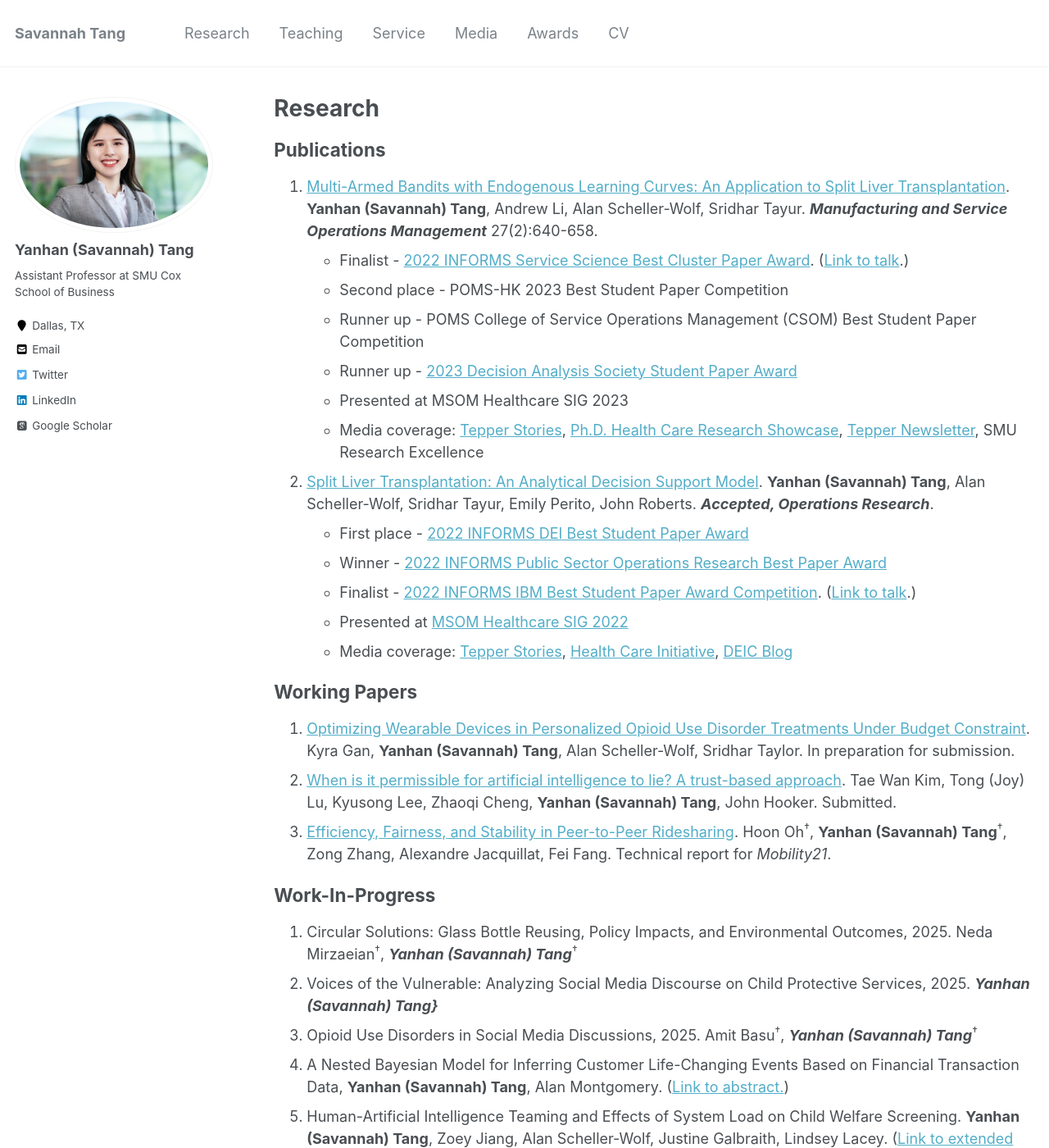
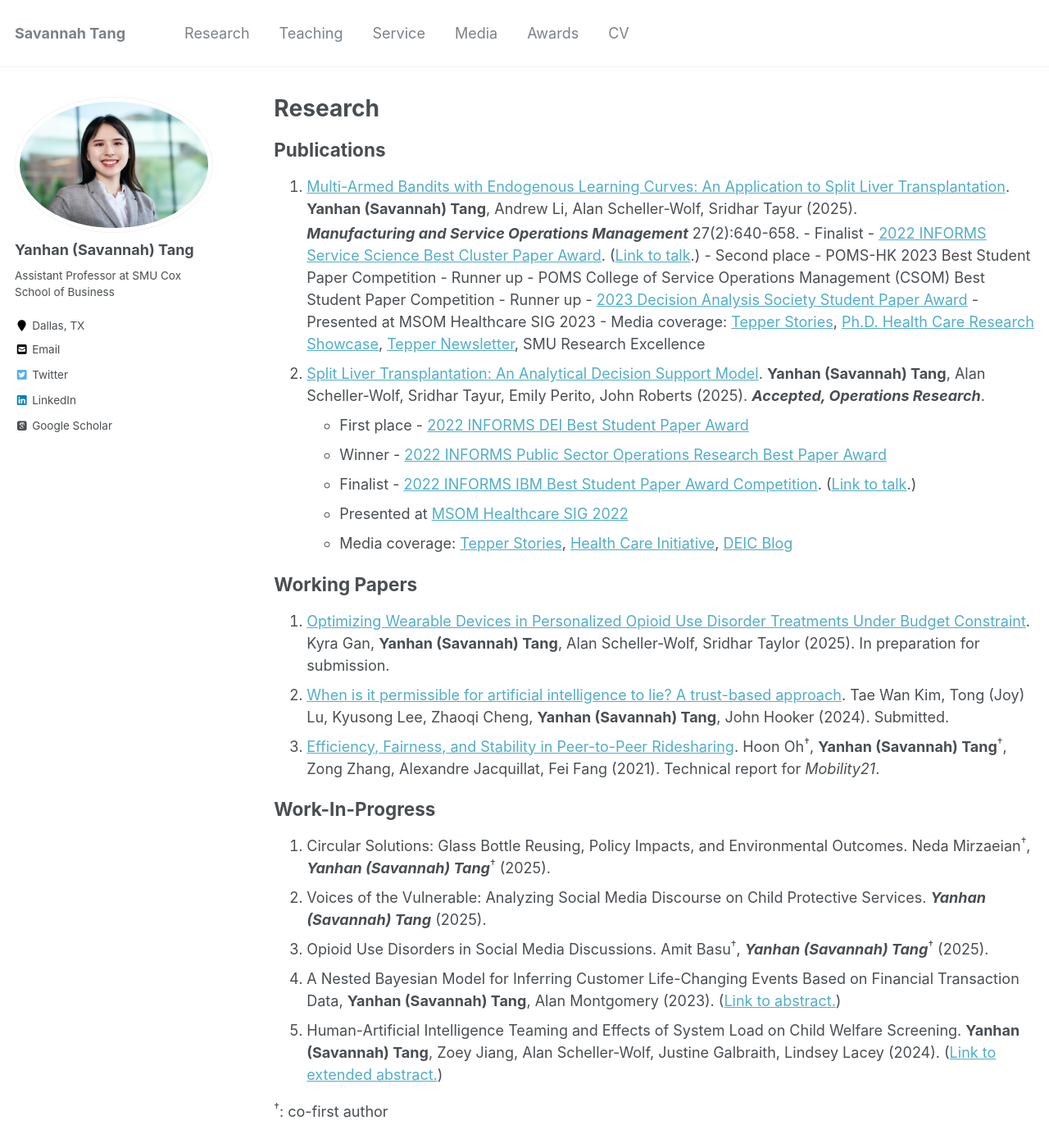
Before and after one commit to savytang/savytang.github.io, a Jekyll site: the page built from _pages/researches.md, in a window 1280 px wide and 1400 px high. Shown: the whole window at 82% size. Built offline with Jekyll 4.4.1, drawn with Linux system fonts in a browser that asks for light colours; some web fonts are replaced.

Commit message:
Updated research years
Added years

```diff
--- a/_pages/researches.md
+++ b/_pages/researches.md
@@ -7,7 +7,9 @@ author_profile: true
 
 ## Publications
 
-1. [Multi-Armed Bandits with Endogenous Learning Curves: An Application to Split Liver Transplantation](../files/Tang_jmp_MAB_0705.pdf). __Yanhan (Savannah) Tang__, Andrew Li, Alan Scheller-Wolf, Sridhar Tayur. ___Manufacturing and Service Operations Management___ 27(2):640-658.
+1. [Multi-Armed Bandits with Endogenous Learning Curves: An Application to Split Liver Transplantation](../files/Tang_jmp_MAB_0705.pdf). __Yanhan (Savannah) Tang__, Andrew Li, Alan Scheller-Wolf, Sridhar Tayur (2025).
+
+   ___Manufacturing and Service Operations Management___ 27(2):640-658.
   - Finalist - [2022 INFORMS Service Science Best Cluster Paper Award](https://www.informs.org/Recognizing-Excellence/Award-Recipients/Yanhan-Savannah-Tang). ([Link to talk](https://www.youtube.com/watch?v=L4iCJBMfN6s&list=PLuvtfhwcPzCRQmCfFmJbgbRK2PuzvDpXo&index=11).)
   - Second place - POMS-HK 2023 Best Student Paper Competition
   - Runner up - POMS College of Service Operations Management (CSOM) Best Student Paper Competition
@@ -15,7 +17,7 @@ author_profile: true
   - Presented at MSOM Healthcare SIG 2023
   - Media coverage: [Tepper Stories](https://www.cmu.edu/tepper/news/stories/2023/january/research-summary.html), [Ph.D. Health Care Research Showcase](https://www.cmu.edu/tepper/faculty-and-research/initiatives/health-care-initiative/education/research.html), [Tepper Newsletter](https://www.cmu.edu/tepper/news/stories/2025/march/increased-use-of-split-liver-transplantation-can-bring-more-equitable-fairer-outcomes-for-patients.html?utm_campaign=2025-03-20+Piper&utm_source=research&utm_medium=all&utm_content=res_med_0&utm_term=tepper_0&utm_id=split+liver+transplantation+can+bring+about+more+equitable+outcomes), SMU Research Excellence
 
-1. [Split Liver Transplantation: An Analytical Decision Support Model](https://papers.ssrn.com/sol3/papers.cfm?abstract_id=3877523). __Yanhan (Savannah) Tang__, Alan Scheller-Wolf, Sridhar Tayur, Emily Perito, John Roberts. ___Accepted, Operations Research___.
+1. [Split Liver Transplantation: An Analytical Decision Support Model](https://papers.ssrn.com/sol3/papers.cfm?abstract_id=3877523). __Yanhan (Savannah) Tang__, Alan Scheller-Wolf, Sridhar Tayur, Emily Perito, John Roberts (2025). ___Accepted, Operations Research___.
   - First place - [2022 INFORMS DEI Best Student Paper Award](https://connect.informs.org/diversity/student-paper-award)
   - Winner - [2022 INFORMS Public Sector Operations Research Best Paper Award](https://www.informs.org/Recognizing-Excellence/Community-Prizes/Public-Sector-O.R/Public-Sector-Operations-Research-Best-Paper-Award)
   - Finalist - [2022 INFORMS IBM Best Student Paper Award Competition](https://www.informs.org/Recognizing-Excellence/Award-Recipients/Yanhan-Savannah-Tang). ([Link to talk](https://www.youtube.com/watch?v=3QSfzrrAWQs).)
@@ -24,18 +26,18 @@ author_profile: true
 
 ## Working Papers
 
-1. [Optimizing Wearable Devices in Personalized Opioid Use Disorder Treatments Under Budget Constraint](https://papers.ssrn.com/sol3/papers.cfm?abstract_id=3389539). Kyra Gan, __Yanhan (Savannah) Tang__, Alan Scheller-Wolf, Sridhar Taylor. In preparation for submission.
+1. [Optimizing Wearable Devices in Personalized Opioid Use Disorder Treatments Under Budget Constraint](https://papers.ssrn.com/sol3/papers.cfm?abstract_id=3389539). Kyra Gan, __Yanhan (Savannah) Tang__, Alan Scheller-Wolf, Sridhar Taylor (2025). In preparation for submission.
 
-1. [When is it permissible for artificial intelligence to lie? A trust-based approach](https://arxiv.org/abs/2103.05434). Tae Wan Kim, Tong (Joy) Lu, Kyusong Lee, Zhaoqi Cheng, __Yanhan (Savannah) Tang__, John Hooker. Submitted.
+1. [When is it permissible for artificial intelligence to lie? A trust-based approach](https://arxiv.org/abs/2103.05434). Tae Wan Kim, Tong (Joy) Lu, Kyusong Lee, Zhaoqi Cheng, __Yanhan (Savannah) Tang__, John Hooker (2024). Submitted.
 
-1. [Efficiency, Fairness, and Stability in Peer-to-Peer Ridesharing](https://arxiv.org/abs/2110.01152). Hoon Oh<sup>&dagger;</sup>, __Yanhan (Savannah) Tang__<sup>&dagger;</sup>, Zong Zhang, Alexandre Jacquillat, Fei Fang. Technical report for *Mobility21*.
+1. [Efficiency, Fairness, and Stability in Peer-to-Peer Ridesharing](https://arxiv.org/abs/2110.01152). Hoon Oh<sup>&dagger;</sup>, __Yanhan (Savannah) Tang__<sup>&dagger;</sup>, Zong Zhang, Alexandre Jacquillat, Fei Fang (2021). Technical report for *Mobility21*.
 
 ## Work-In-Progress
 
-1. Circular Solutions: Glass Bottle Reusing, Policy Impacts, and Environmental Outcomes, 2025. Neda Mirzaeian<sup>&dagger;</sup>, ___Yanhan (Savannah) Tang___<sup>&dagger;</sup>
-1. Voices of the Vulnerable: Analyzing Social Media Discourse on Child Protective Services, 2025. ___Yanhan (Savannah) Tang}___
-1. Opioid Use Disorders in Social Media Discussions, 2025. Amit Basu<sup>&dagger;</sup>, ___Yanhan (Savannah) Tang___<sup>&dagger;</sup>
-1. A Nested Bayesian Model for Inferring Customer Life-Changing Events Based on Financial Transaction Data, __Yanhan (Savannah) Tang__, Alan Montgomery. ([Link to abstract.](../files/abstract_pnc.pdf))
-1. Human-Artificial Intelligence Teaming and Effects of System Load on Child Welfare Screening. __Yanhan (Savannah) Tang__, Zoey Jiang, Alan Scheller-Wolf, Justine Galbraith, Lindsey Lacey. ([Link to extended abstract.](../files/abstract_CYF.pdf))
+1. Circular Solutions: Glass Bottle Reusing, Policy Impacts, and Environmental Outcomes. Neda Mirzaeian<sup>&dagger;</sup>, ___Yanhan (Savannah) Tang___<sup>&dagger;</sup> (2025).
+1. Voices of the Vulnerable: Analyzing Social Media Discourse on Child Protective Services. ___Yanhan (Savannah) Tang___ (2025).
+1. Opioid Use Disorders in Social Media Discussions. Amit Basu<sup>&dagger;</sup>, ___Yanhan (Savannah) Tang___<sup>&dagger;</sup> (2025).
+1. A Nested Bayesian Model for Inferring Customer Life-Changing Events Based on Financial Transaction Data, __Yanhan (Savannah) Tang__, Alan Montgomery (2023). ([Link to abstract.](../files/abstract_pnc.pdf))
+1. Human-Artificial Intelligence Teaming and Effects of System Load on Child Welfare Screening. __Yanhan (Savannah) Tang__, Zoey Jiang, Alan Scheller-Wolf, Justine Galbraith, Lindsey Lacey (2024). ([Link to extended abstract.](../files/abstract_CYF.pdf))
 
 <sup>&dagger;</sup>: co-first author
```
